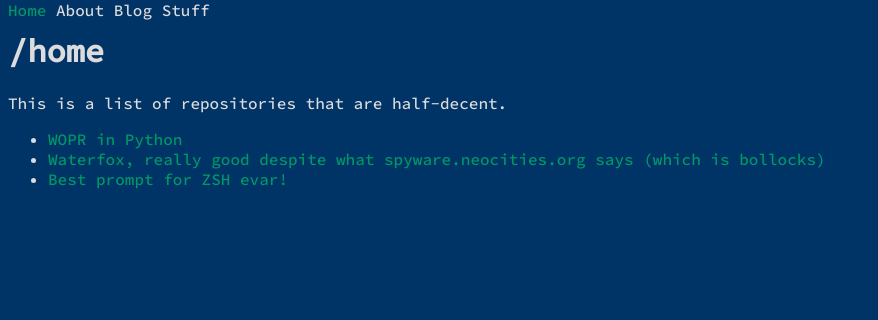
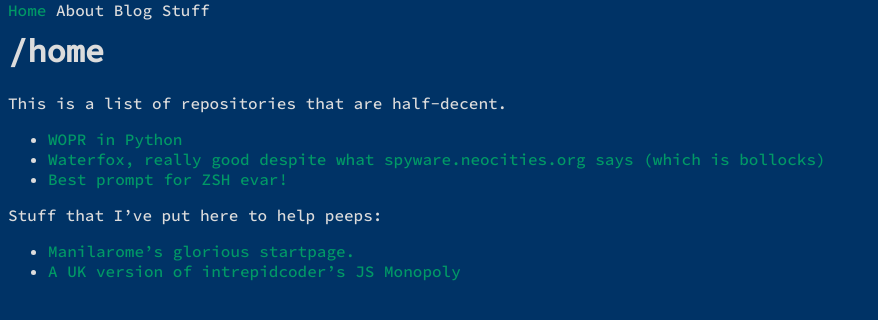
Before and after one commit to lyiriyah/lyiriyah.github.io, a Jekyll site: the page built from index.md, in a window 1280 px wide. Shown: the top 320 px of the page, without its empty margins (0-878 px from the left). Built offline with Jekyll 4.4.1, drawn with Linux system fonts in a browser that asks for light colours.

Commit message:
added links to stuff

```diff
--- a/index.md
+++ b/index.md
@@ -8,3 +8,7 @@
 * <a href="https://www.github.com/lyiriyah/wopython" class="current">WOPR in Python</a>
 * <a href="https://www.github.com/MrAlex94/waterfox" class="current">Waterfox, really good despite what spyware.neocities.org says (which is bollocks)</a>
 * <a href="https://www.github.com/romkatv/powerlevel10k" class="current">Best prompt for ZSH evar!</a>
+
+Stuff that I've put here to help peeps:
+* <a href="/startpage/index.html" class="current">Manilarome's glorious startpage.</a>
+* <a href="/monopoly/index.html" class="current">A UK version of intrepidcoder's JS Monopoly</a>
```
